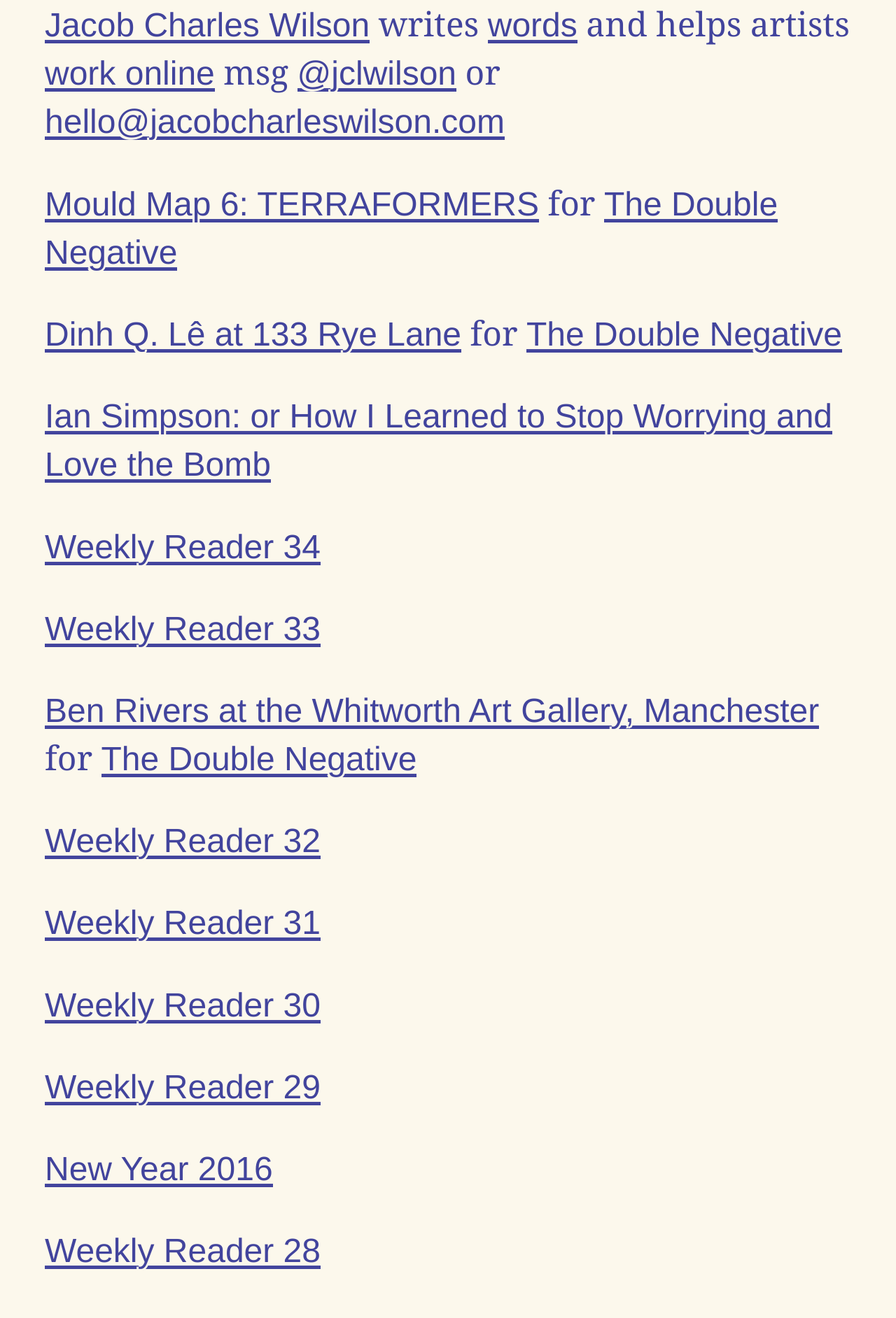
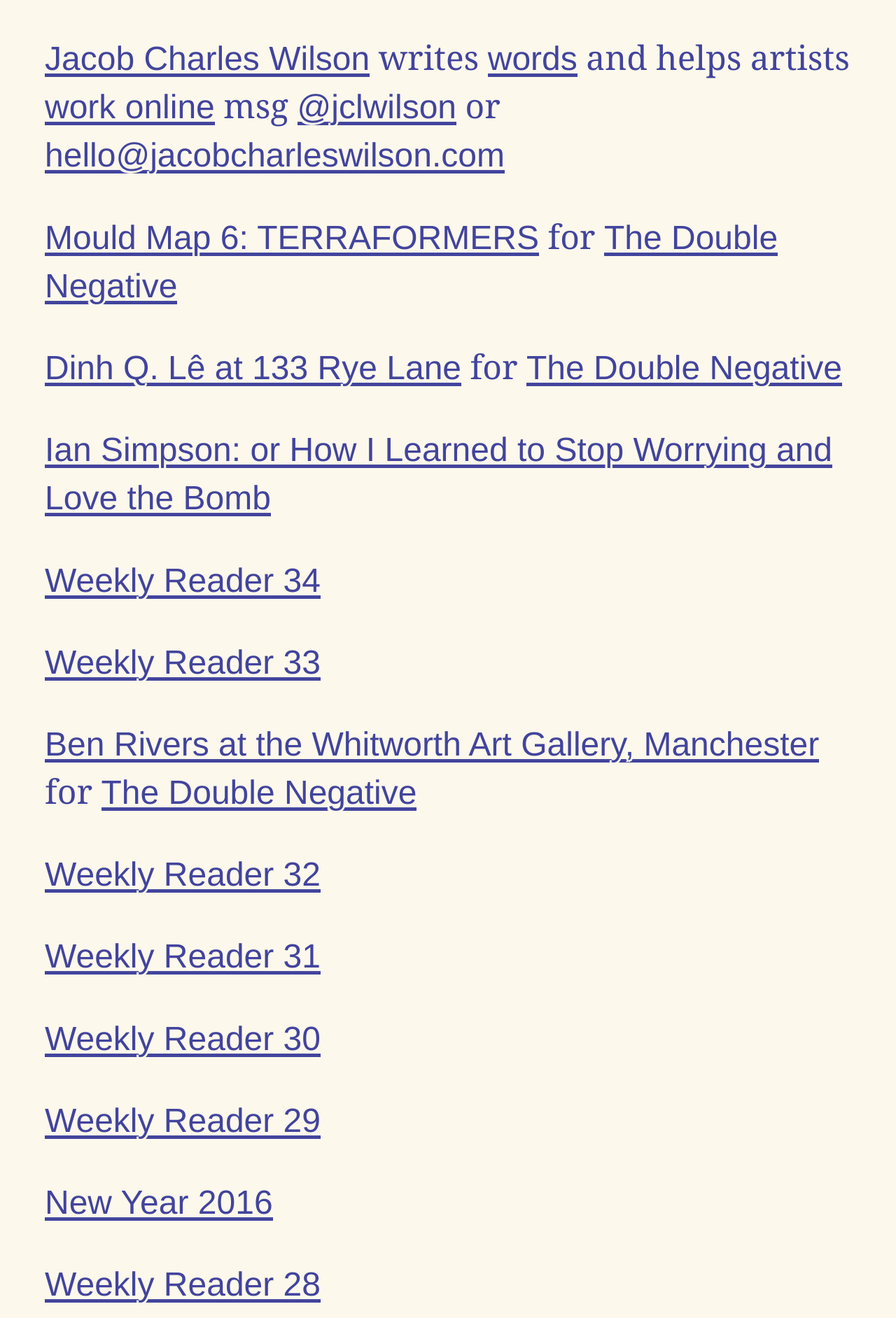
Before and after one commit to jclwilson/jclwilson.github.io, a Jekyll site: the page built from index.html, in a window 1280 px wide. Shown: the top 1884 px of the page at 70% size. Built offline with Jekyll 4.4.1, drawn with Linux system fonts in a browser that asks for light colours; some web fonts are replaced.

Commit message:
Adds 1em margin to body top

```diff
--- a/_includes/main.css
+++ b/_includes/main.css
@@ -34,7 +34,7 @@
     display:flex;
     flex-direction: column;
     font-family: 'Droid Serif', 'Georgia', serif;
-    margin: 0 5%;
+    margin: 1em 5% 0 5%;
     width: 90%;
 }
 
```
